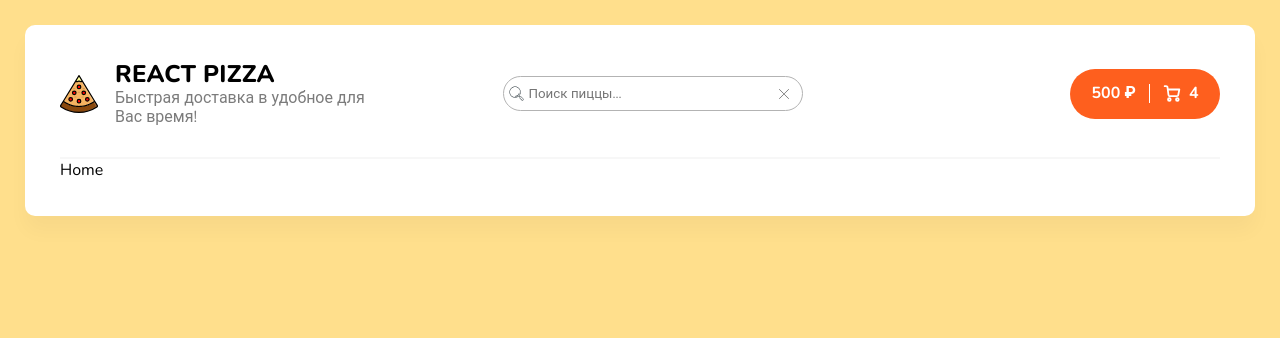
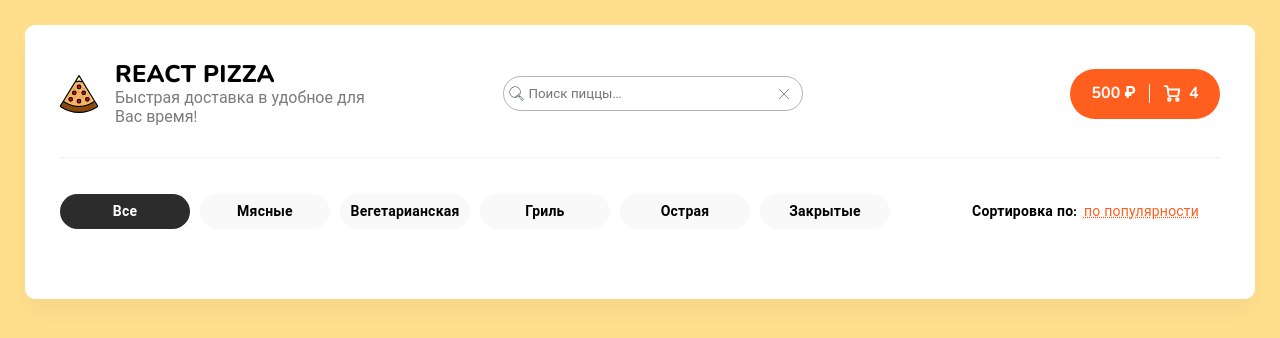
Before and after one commit to RomanovAnton/pizza-shop, a React (Create React App) app: page / in a window 1280 px wide. Shown: the top 338 px of the page. Built offline with nearby package versions, Linux system fonts and the light colour scheme.

Commit message:
feat: add Categories markup

```diff
--- /dev/null
+++ b/src/components/Categories/Categories.css
@@ -0,0 +1,36 @@
+.categories {
+  display: flex;
+  justify-content: space-between;
+  align-items: center;
+  margin: 35px 0;
+}
+.categories__list {
+  display: flex;
+  justify-content: space-between;
+  gap: 10px;
+  font-style: normal;
+  font-weight: 700;
+  font-size: 14px;
+  line-height: 19px;
+  letter-spacing: 0.015em;
+}
+.categories__item {
+  width: 130px;
+  height: 35px;
+  background: #f9f9f9;
+  border-radius: 30px;
+  display: flex;
+  justify-content: center;
+  align-items: center;
+  transition: 0.1s;
+  cursor: pointer;
+}
+
+.categories__item:hover:not(.categories__item_active) {
+  background: #f5f5f5;
+}
+
+.categories__item_active {
+  background-color: #2c2c2c;
+  color: #ffffff;
+}
--- /dev/null
+++ b/src/components/Categories/Categories.js
@@ -0,0 +1,37 @@
+import React, { useState } from "react";
+import Sort from "../Sort/Sort";
+import "./Categories.css";
+
+export default function Categories() {
+  const categories = [
+    "Все",
+    "Мясные",
+    "Вегетарианская",
+    "Гриль",
+    "Острая",
+    "Закрытые",
+  ];
+
+  const [currentCategory, setCurrentCategory] = useState(0);
+
+  return (
+    <div className="categories">
+      <ul className="categories__list">
+        {categories.map((el, idx) => (
+          <li
+            className={
+              currentCategory === idx
+                ? "categories__item categories__item_active"
+                : "categories__item"
+            }
+            key={idx}
+            onClick={() => setCurrentCategory(idx)}
+          >
+            {el}
+          </li>
+        ))}
+      </ul>
+      <Sort />
+    </div>
+  );
+}
--- /dev/null
+++ b/src/components/Sort/Sort.css
@@ -0,0 +1,63 @@
+.sort {
+  position: relative;
+  display: flex;
+  width: 255px;
+}
+.sort__icon {
+  width: 10px;
+  height: 6px;
+}
+.sort__caption {
+  margin: 0 7px 0;
+  font-weight: 700;
+  font-size: 14px;
+  line-height: 17px;
+  letter-spacing: 0.015em;
+}
+.sort__current-type {
+  font-weight: 400;
+  font-size: 14px;
+  line-height: 17px;
+  letter-spacing: 0.015em;
+  text-decoration: underline dotted;
+  color: #fe5f1e;
+  cursor: pointer;
+}
+
+.sort__popup {
+  position: absolute;
+  top: 23px;
+  left: 118px;
+  margin: auto;
+  width: 132px;
+  background: #ffffff;
+  box-shadow: 0px 5px 15px rgba(0, 0, 0, 0.09);
+  border-radius: 10px;
+}
+
+.sort__list {
+  display: flex;
+  flex-direction: column;
+  align-items: center;
+  font-weight: 400;
+  font-size: 14px;
+  line-height: 17px;
+  letter-spacing: 0.015em;
+}
+.sort__list-item {
+  display: flex;
+  justify-content: center;
+  align-items: center;
+  width: 100%;
+  height: 38px;
+  cursor: pointer;
+}
+
+.sort__list-item:hover {
+  background: rgba(254, 95, 30, 0.05);
+}
+
+.sort__list-item_active {
+  color: #fe5f1e;
+  background: rgba(254, 95, 30, 0.05);
+}
--- /dev/null
+++ b/src/components/Sort/Sort.js
@@ -0,0 +1,40 @@
+import React, { useState } from "react";
+import "./Sort.css";
+
+export default function Sort() {
+  const sortType = ["по популярности", "по цене (asc)", "по цене (desc)"];
+  const [currentType, setCurrentType] = useState("по популярности");
+  const [isOpen, setIsOpen] = useState(false);
+
+  return (
+    <div className="sort">
+      <p className="sort__caption">Сортировка по:</p>
+      <span className="sort__current-type" onClick={() => setIsOpen(true)}>
+        {currentType}
+      </span>
+
+      {isOpen && (
+        <div className="sort__popup">
+          <ul className="sort__list">
+            {sortType.map((nameType, idx) => (
+              <li
+                key={idx}
+                className={
+                  idx === sortType.indexOf(currentType)
+                    ? "sort__list-item sort__list-item_active"
+                    : "sort__list-item"
+                }
+                onClick={() => {
+                  setCurrentType(sortType[idx]);
+                  setIsOpen(false);
+                }}
+              >
+                {nameType}
+              </li>
+            ))}
+          </ul>
+        </div>
+      )}
+    </div>
+  );
+}
--- a/src/pages/Home/Home.js
+++ b/src/pages/Home/Home.js
@@ -1,6 +1,11 @@
 import React from "react";
+import Categories from "../../components/Categories/Categories";
 import "./Home.css";
 
 export default function Home() {
-  return <div>Home</div>;
+  return (
+    <div className="home">
+      <Categories />
+    </div>
+  );
 }
```
